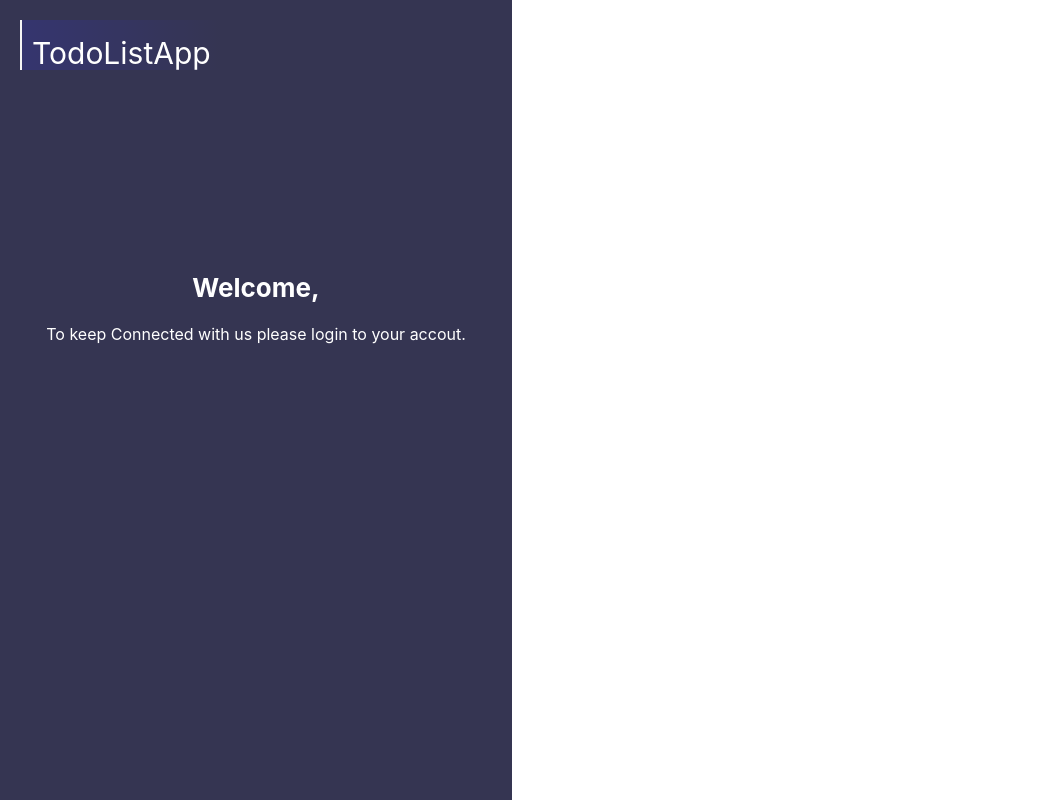
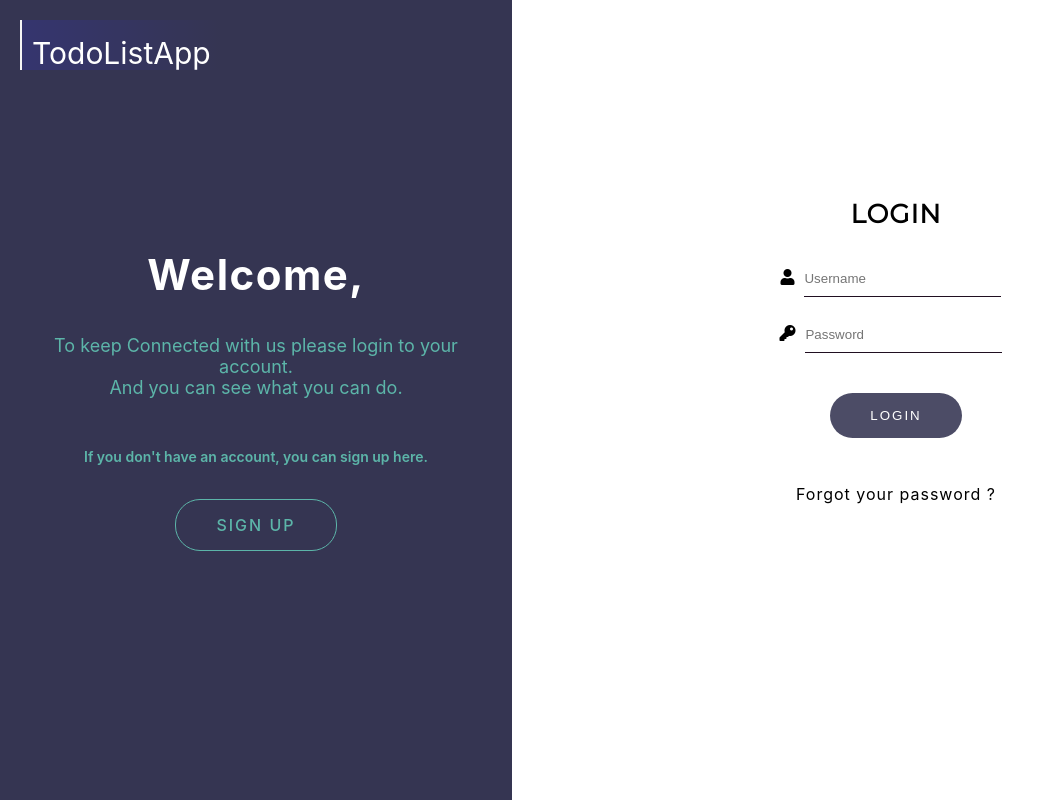
Before and after one commit to AnTruongQuoc/TodoListApp, a React (Create React App) app: page /login in a window 1280 px wide. Shown: the whole page, without its empty margins (0-1037 px from the left). Built offline with nearby package versions, Linux system fonts and the light colour scheme.

Commit message:
Update LoginPage UI

```diff
--- a/public/index.html
+++ b/public/index.html
@@ -3,7 +3,8 @@
   <head>
     <meta charset="utf-8" />
     <link rel="shortcut icon" href="%PUBLIC_URL%/todolistICON.ico" />
-
+    <link rel="stylesheet" href="https://cdnjs.cloudflare.com/ajax/libs/font-awesome/5.8.2/css/all.css" integrity="sha256-39jKbsb/ty7s7+4WzbtELS4vq9udJ+MDjGTD5mtxHZ0=" crossorigin="anonymous" />
+    <link href="https://fonts.googleapis.com/css?family=Montserrat&display=swap" rel="stylesheet">
     <meta name="viewport" content="width=device-width, initial-scale=1" />
     <meta name="theme-color" content="#000000" />
     <meta
--- /dev/null
+++ b/src/components/loginPage/loginForm.js
@@ -0,0 +1,34 @@
+import React from 'react'
+import './loginForm.scss'
+
+class LoginForm extends React.Component {
+    render() {
+        return(
+            <React.Fragment>
+
+                <div className='login-form'>
+                    <h2 className='login-title'>LOGIN</h2>
+                    <form className='login-place'>
+                        <div className='input lp'>
+                            <i class="fas fa-user"></i>
+                            <input type='text' name='Username' className='user-input in' placeholder='Username' required></input>
+                        </div>
+
+                        <div className='input lp'>
+                            <i class="fas fa-key"></i>
+                            <input type='password' className='password in' name='Username' placeholder='Password' required></input>
+                        </div>
+
+                        <input type='submit' className='submit' value='LOGIN'></input>
+
+                        <p className='fg-pw'>
+                            <a className='fg-pw-link' href='/forgot-password'>Forgot your password ?</a>
+                        </p>
+                    </form>
+                </div>
+            </React.Fragment>
+        )
+    }
+}
+
+export default LoginForm
--- /dev/null
+++ b/src/components/loginPage/loginForm.scss
@@ -0,0 +1,65 @@
+
+
+.login-form{
+    margin: auto;
+    width: 60%;
+    //background-color: green;
+    height: 50px;
+    text-align: center;
+    padding: 22vh 0px;
+
+    .login-title{
+        font-size: 26px;
+        letter-spacing: 1px;
+        font-family: montserrat, -apple-system, BlinkMacSystemFont, 'Segoe UI', Roboto, Oxygen, Ubuntu, Cantarell, 'Open Sans', 'Helvetica Neue', sans-serif;
+    }
+
+    .lp {
+        padding: 10px 0px;
+
+        .in {
+           margin: 0px 10px;
+
+           border: none;
+           border-bottom: 1.5px solid #200f21;
+           padding: 10px 20px 10px 0px;
+           &:focus {
+                outline: none;
+           }
+        }
+    }
+
+    .submit {
+        margin: 30px 0px;
+        border: none;
+        background-color: #202040;
+        opacity: 0.8;
+        color: white;
+        padding: 15px 40px;
+        letter-spacing: 2px;
+        border-radius: 25px;
+        font-weight: 500;
+        transition: background-color 2s ease;
+
+        &:hover {
+            background-color: green;
+            box-shadow: 1px 2px 4px #111;
+        }
+        &:active {
+            outline: none;
+        }
+    }
+
+    .fg-pw{
+        letter-spacing: 1px;
+        .fg-pw-link{
+            text-decoration: none;
+            color: black;
+            transition: letter-spacing .6s ease;
+            &:hover{
+                letter-spacing: 2px;
+
+            }
+        }
+    }
+}
--- a/src/pages/home/homepage.scss
+++ b/src/pages/home/homepage.scss
@@ -85,7 +85,7 @@
 
         margin-left: 10vw;
         margin-right: 10vw;
-        padding: 150px 5px 50px 5px;
+        padding: 15vh 5px 50px 5px;
 
         height: 600px;
 
@@ -130,8 +130,9 @@
                 }
 
                 &:hover{
-                    box-shadow: 1px 2px 4px #111;
+                    box-shadow: 1px 2px 4px #e0e0e0;
                 }
+
 
             }
         }
--- a/src/pages/login/login.js
+++ b/src/pages/login/login.js
@@ -1,5 +1,6 @@
 import React from 'react'
 import './login.scss'
+import LoginForm from '../../components/loginPage/loginForm'
 class LoginPage extends React.Component {
     render() {
         return (
@@ -14,17 +15,26 @@ class LoginPage extends React.Component {
                             <div className='text-container'>
                                 <div className='text'>
                                     <h2 className='big-text'>Welcome,</h2>
-                                    <p classsName='sm-text'>To keep Connected with us
-                                        please login to your accout.
+                                    <p className='sm-text'>To keep Connected with us
+                                        please login to your account. <br/>
+                                        And you can see what you can do.
                                     </p>
+
+                                    <p className='signup-noti'>
+                                        If you don't have an account, you can sign up here.
+                                    </p>
+
+                                    <div className='btn-signup'>
+                                        <a className='btn' href='/signup'>SIGN UP</a>
+                                    </div>
                                 </div>
                             </div>
                         </div>
 
                     </div>
 
-                    <div className='login-form'>
-
+                    <div className='login-area'>
+                        <LoginForm></LoginForm>
                     </div>
                 </div>
             </React.Fragment>
--- a/src/pages/login/login.scss
+++ b/src/pages/login/login.scss
@@ -36,26 +36,61 @@
            }
 
             .text-container{
+
                 //float: left;
                 width: 100%;
                 position: relative;
+
                 .text {
                     margin: auto;
-                padding: 180px 0px;
-                text-align: center;
-                color: white;
-                font-family: -apple-system, BlinkMacSystemFont, 'Segoe UI', Roboto, Oxygen,
-                Ubuntu, Cantarell, 'Open Sans', 'Helvetica Neue', sans-serif;
+                    padding: 18vh 20px;
+                    text-align: center;
+                    color: white;
+                    font-family: -apple-system, BlinkMacSystemFont, 'Segoe UI', Roboto, Oxygen,
+                        Ubuntu, Cantarell, 'Open Sans', 'Helvetica Neue', sans-serif;
 
                     .big-text{
-                        font-size: 26px;
+                        font-size: 42px;
+                        letter-spacing: 1.5px;
                     }
+
                     .sm-text{
-                        font-size: 22px;
+                        font-size: 18px;
+                        color: #4baea0;
+                    }
+
+                    .signup-noti{
+                        margin: 50px 0px;
+                        font-size: 14px;
+                        color: #4baea0;
+                        font-weight: 600;
+                    }
+
+                    .btn-signup{
+                        .btn{
+                            text-decoration: none;
+                            color: #4baea0;
+                            border: 1px solid #4baea0;
+                            padding: 15px 40px;
+                            border-radius: 25px;
+                            letter-spacing: 2px;
+                            font-weight: 500;
+                            transition: background-color 1s ease;
+                            &:hover{
+                                border: none;
+                                color: #202040;
+                                background-color: whitesmoke;
+                            }
+                        }
                     }
                 }
             }
         }
     }
 
+    .login-area{
+        float: left;
+        width: 60%;
+        height: 100vh;
+    }
 }
```
